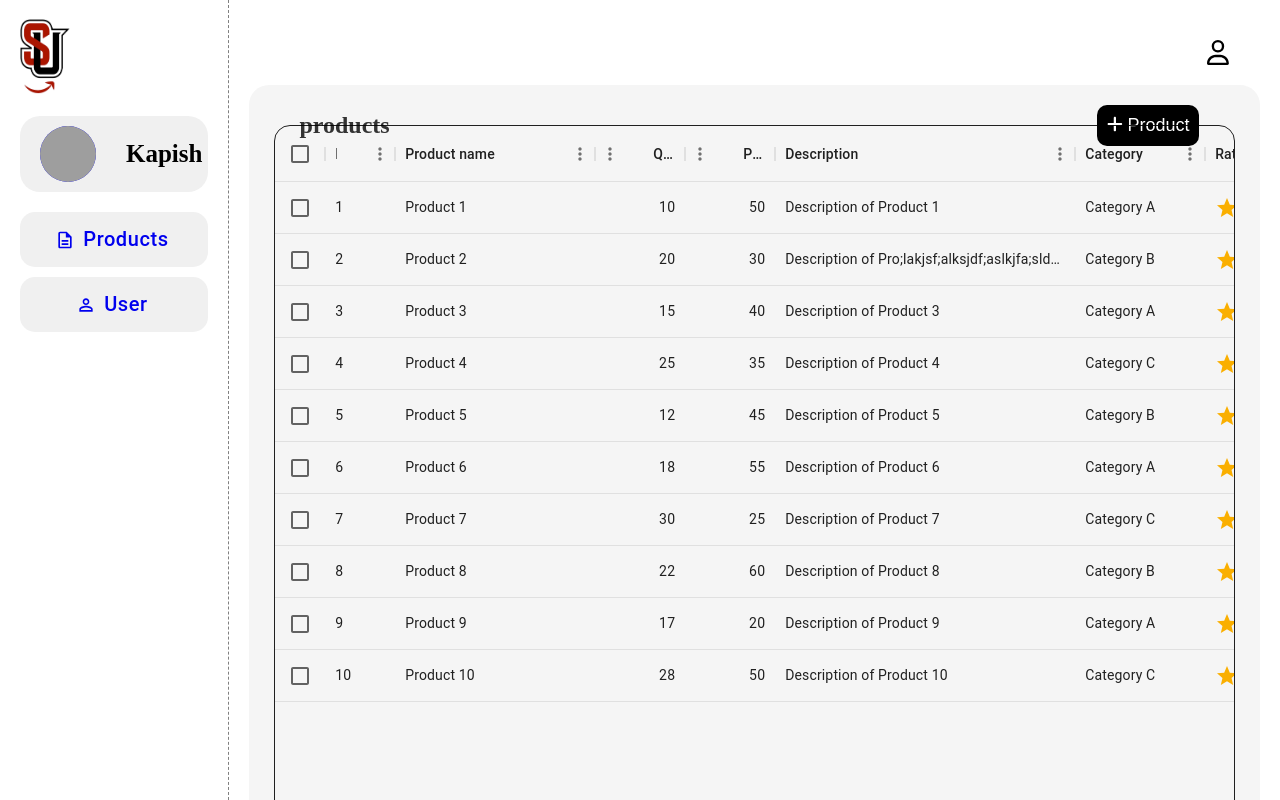
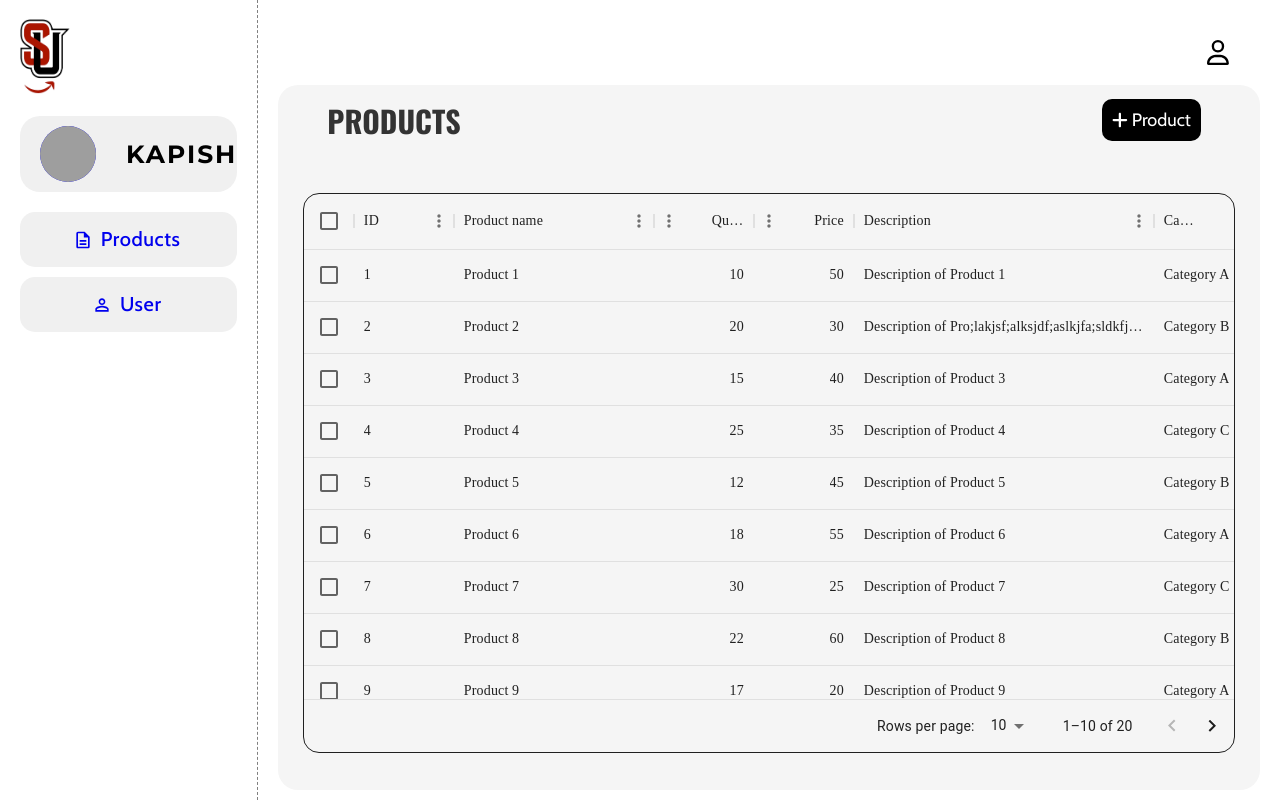
Before and after one commit to kapish-patel/Sumazon-Admin, a React (Vite) app in the folder Seamazon/: page / in a window 1280 px wide. Built offline with nearby package versions, Linux system fonts and the light colour scheme; grey boxes are pictures that could not be loaded.

Commit message:
completed product page UI

```diff
--- a/Seamazon/index.html
+++ b/Seamazon/index.html
@@ -3,6 +3,9 @@
   <head>
     <meta charset="UTF-8" />
     <meta name="viewport" content="width=device-width, initial-scale=1.0" />
+    <link rel="preconnect" href="https://fonts.googleapis.com">
+    <link rel="preconnect" href="https://fonts.gstatic.com" crossorigin>
+    <link href="https://fonts.googleapis.com/css2?family=Cabin:ital,wght@0,400..700;1,400..700&family=Montserrat:ital,wght@0,100..900;1,100..900&family=Oswald:wght@200..700&display=swap" rel="stylesheet">
     <link rel="stylesheet" href="./style.css">
     <title>Seamazon</title>
   </head>
--- a/Seamazon/src/components/navigation/Navigation.css
+++ b/Seamazon/src/components/navigation/Navigation.css
@@ -33,13 +33,14 @@
     border-radius: 20px;
     margin-top: 20px;
     margin-bottom: 20px;
-
 }
 
 .username-container > p{
     font-size: 25px;
-    font-weight: bold;
-
+    font-family: 'Montserrat', sans-serif;
+    text-transform: uppercase;
+    font-weight: 700;
+    letter-spacing: 2px;
 }
 
 .nav-links-container{
@@ -63,4 +64,6 @@
     font-size: 20px;
     padding: 10px;
     border-radius: 15px;
+    font-family: 'cabin', sans-serif;
+    font-weight: 500;
 }
--- a/Seamazon/src/components/products/Products.css
+++ b/Seamazon/src/components/products/Products.css
@@ -17,7 +17,9 @@
 }
 
 .product-header p {
-    font-size: 1.5rem;
+    font-family: 'Oswald', sans-serif;
+    text-transform: uppercase;
+    font-size: 30px;
     font-weight: 700;
     color: #333;
 }
@@ -33,6 +35,7 @@
     padding: 10px;
     font-size: large;
     text-transform: capitalize;
+    font-family: 'cabin', sans-serif;
 }
 
 .product-table{
@@ -40,7 +43,7 @@
     justify-content: center;
     align-items: center;
     width: 95%;
-    height: 800px;
+    height: 70vh;
     margin: 20px;
 }
 
@@ -53,3 +56,23 @@
     margin: 0;
     padding: 0;
 }
+
+.action-buttons{
+    display: flex;
+    justify-content: center;
+    align-items: center;
+    margin: 0;
+    padding: 0;
+}
+
+.action-buttons > .icon-container {
+    font-size: 17px;
+}
+
+.action-buttons > :first-child:hover {
+    background-color: rgba(255, 152, 0, 0.5);
+}
+
+.action-buttons > :last-child:hover {
+    background-color: rgba(242, 97, 63, 0.5);
+}
--- a/Seamazon/src/components/products/table.jsx
+++ b/Seamazon/src/components/products/table.jsx
@@ -1,23 +1,35 @@
 import { DataGrid } from "@mui/x-data-grid";
 import { Rating } from "@mui/material";
 import { CheckCircleOutline } from "@mui/icons-material";
+import { FontAwesomeIcon } from "@fortawesome/react-fontawesome";
+import { faPen, faTrashCan } from "@fortawesome/free-solid-svg-icons";
 import "./Products.css";
 
 function handleRowClick(params) {
     console.log(params.row);
 }
 
+function handleEditClick(params) {
+    console.log("Edit button clicked");
+    console.log(params.row);
+}
+
+function handleDeleteClick(params) {
+    console.log("Delete button clicked");
+    console.log(params.row);
+}
+
 const columns = [
-  { field: "id", headerName: "ID", width: 70 },
-  { field: "productName", headerName: "Product name", width: 200 },
-  { field: "quantity", headerName: "Quantity", type: "number", width: 90 },
-  { field: "price", headerName: "Price", type: "number", width: 90 },
-  { field: "description", headerName: "Description", width: 300 },
-  { field: "category", headerName: "Category", width: 130 },
+  { field: "id", headerName: "ID", autowidth: true},
+  { field: "productName", headerName: "Product name", width: 200, sortable: false},
+  { field: "quantity", headerName: "Quantity", type: "number", autowidth: true },
+  { field: "price", headerName: "Price", type: "number", autowidth: true },
+  { field: "description", headerName: "Description", width: 300, sortable: false},
+  { field: "category", headerName: "Category", autowidth: true},
   {
     field: "ratings",
     headerName: "Ratings",
-    width: 130,
+    width: 150,
     renderCell: (params) => (
       <Rating
         name={`rating-${params.row.id}`}
@@ -30,7 +42,7 @@ const columns = [
   {
     field: "bestSeller",
     headerName: "Best Seller",
-    width: 50,
+    autowidth: true,
     renderCell: (params) =>
       params.value ? (
         <div style={{ display: "flex", alignItems: "center" }}>
@@ -38,6 +50,22 @@ const columns = [
         </div>
       ) : null,
   },
+  {
+    field: "actions",
+    headerName: "Actions",
+    autowidth: true,
+    sortable: false,
+    renderCell: (params) => (
+      <div className="action-buttons">
+        <div className="icon-container" onClick={handleEditClick(params)}>
+          <FontAwesomeIcon icon={faPen} className="edit-btn"/>
+        </div>
+        <div className="icon-container" onClick={handleDeleteClick(params)}>
+          <FontAwesomeIcon icon={faTrashCan} className="delete-btn"/>
+        </div>
+      </div>
+    ),
+  }
 ];
 
 const rows = [
@@ -255,6 +283,10 @@ function Table() {
           border: 1,
           boxShadow: 30,
           scrollBehavior: "smooth",
+          fontFamily: "Futura",
+          fontSize: 14,
+          fontWeight: 500,
+
           '&.MuiDataGrid-root': {
             overflow: 'scroll',
           },
```
